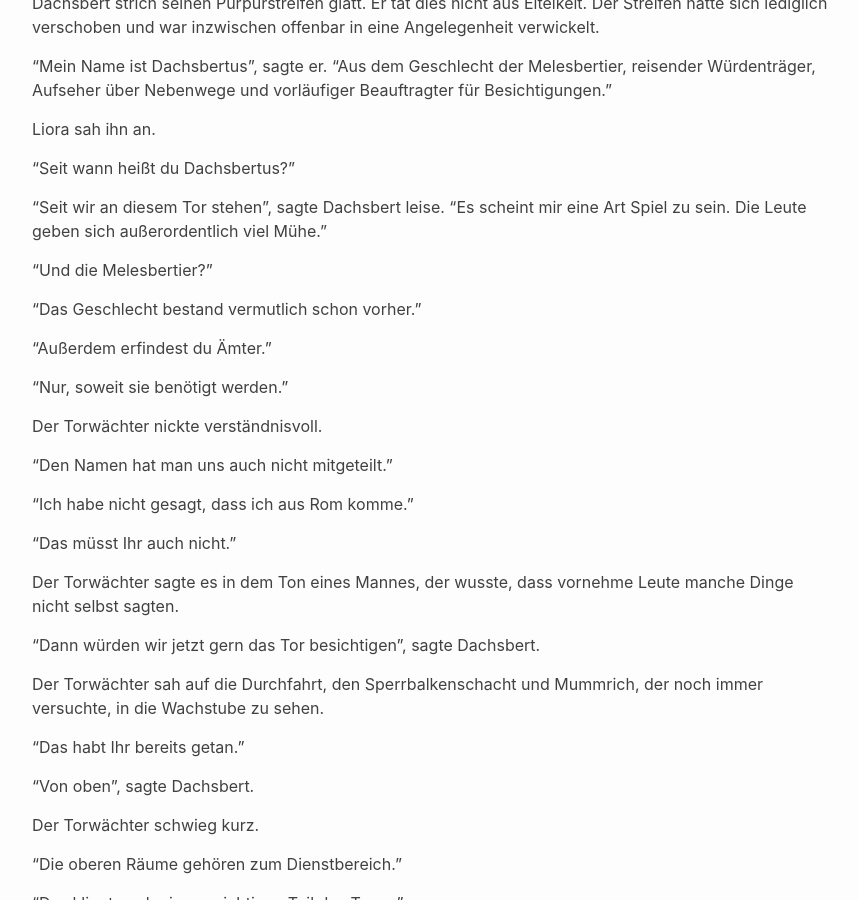
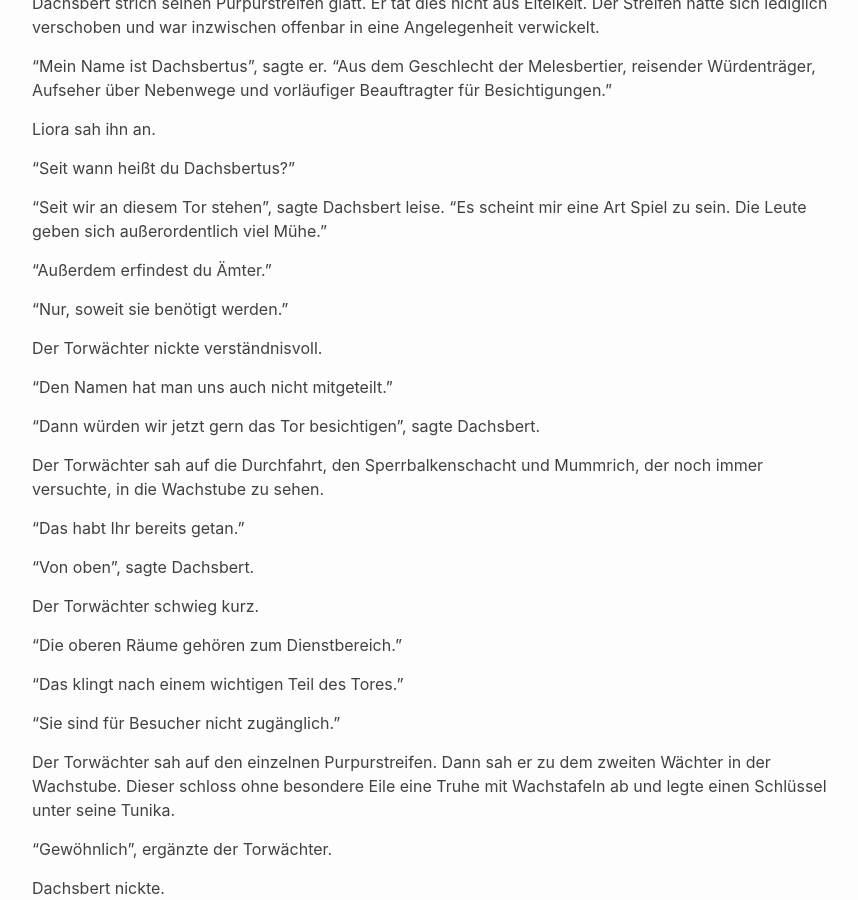
Before and after one commit to cgars/faulmann, a Jekyll site: the page built from _posts/2026-08-22-xanten.md, in a window 1280 px wide and 900 px high, scrolled down 8393 px. Shown: the whole window, without its empty margins (208-1066 px from the left). Built offline with Jekyll 4.4.1, drawn with Linux system fonts in a browser that asks for light colours; some of the changed text lies outside the part shown.

Commit message:
Refactor dialogue in Xanten post
Rephrase dialogue for clarity and remove unnecessary lines.

```diff
--- a/_posts/2026-08-22-xanten.md
+++ b/_posts/2026-08-22-xanten.md
@@ -274,10 +274,6 @@
 
 "Seit wir an diesem Tor stehen", sagte Dachsbert leise. "Es scheint mir eine Art Spiel zu sein. Die Leute geben sich außerordentlich viel Mühe."
 
-"Und die Melesbertier?"
-
-"Das Geschlecht bestand vermutlich schon vorher."
-
 "Außerdem erfindest du Ämter."
 
 "Nur, soweit sie benötigt werden."
@@ -285,12 +281,6 @@
 Der Torwächter nickte verständnisvoll.
 
 "Den Namen hat man uns auch nicht mitgeteilt."
-
-"Ich habe nicht gesagt, dass ich aus Rom komme."
-
-"Das müsst Ihr auch nicht."
-
-Der Torwächter sagte es in dem Ton eines Mannes, der wusste, dass vornehme Leute manche Dinge nicht selbst sagten.
 
 "Dann würden wir jetzt gern das Tor besichtigen", sagte Dachsbert.
 
```
Also changed, not shown: other parts of _posts/2026-08-22-xanten.md (+1 -1 lines).
